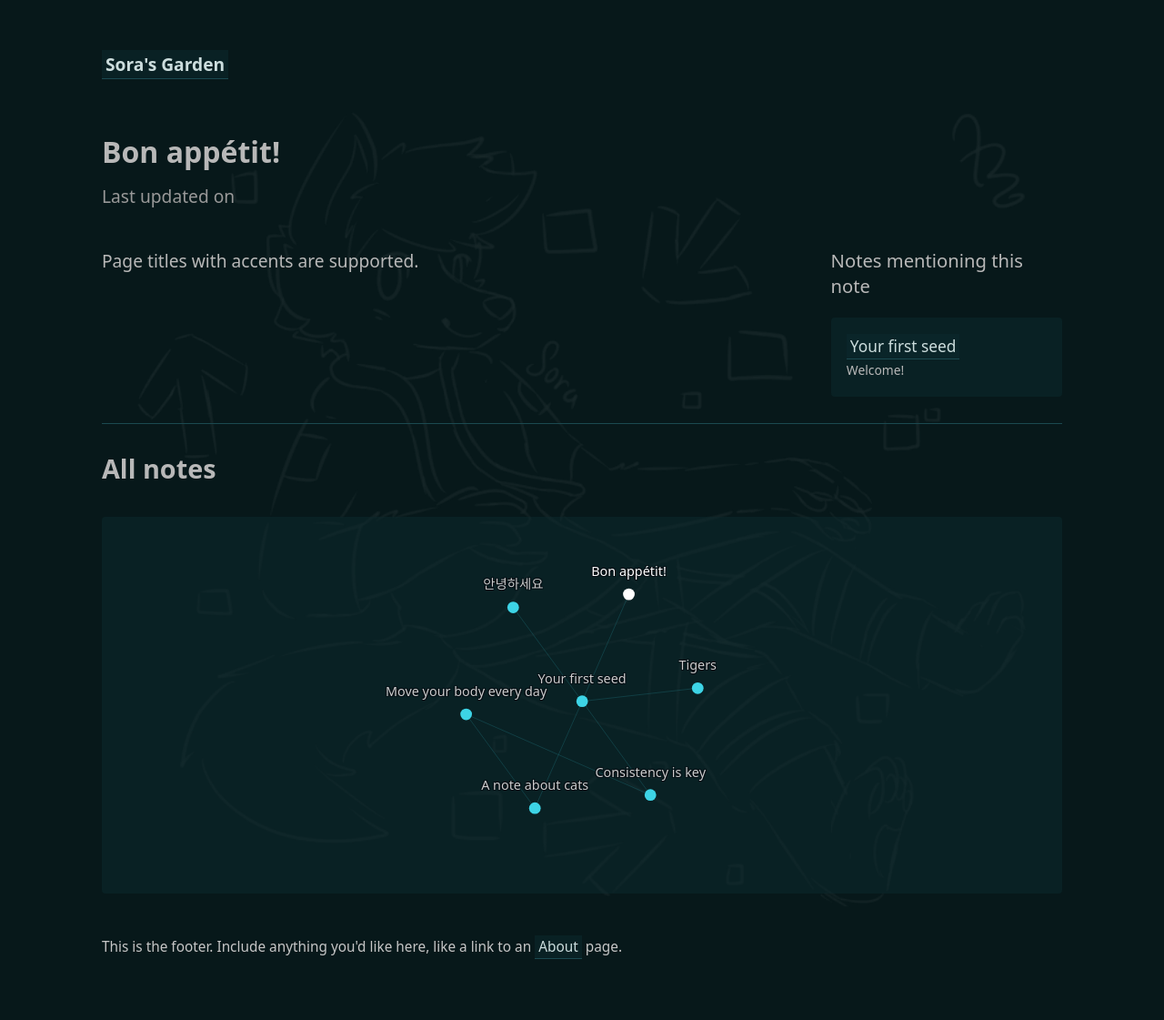
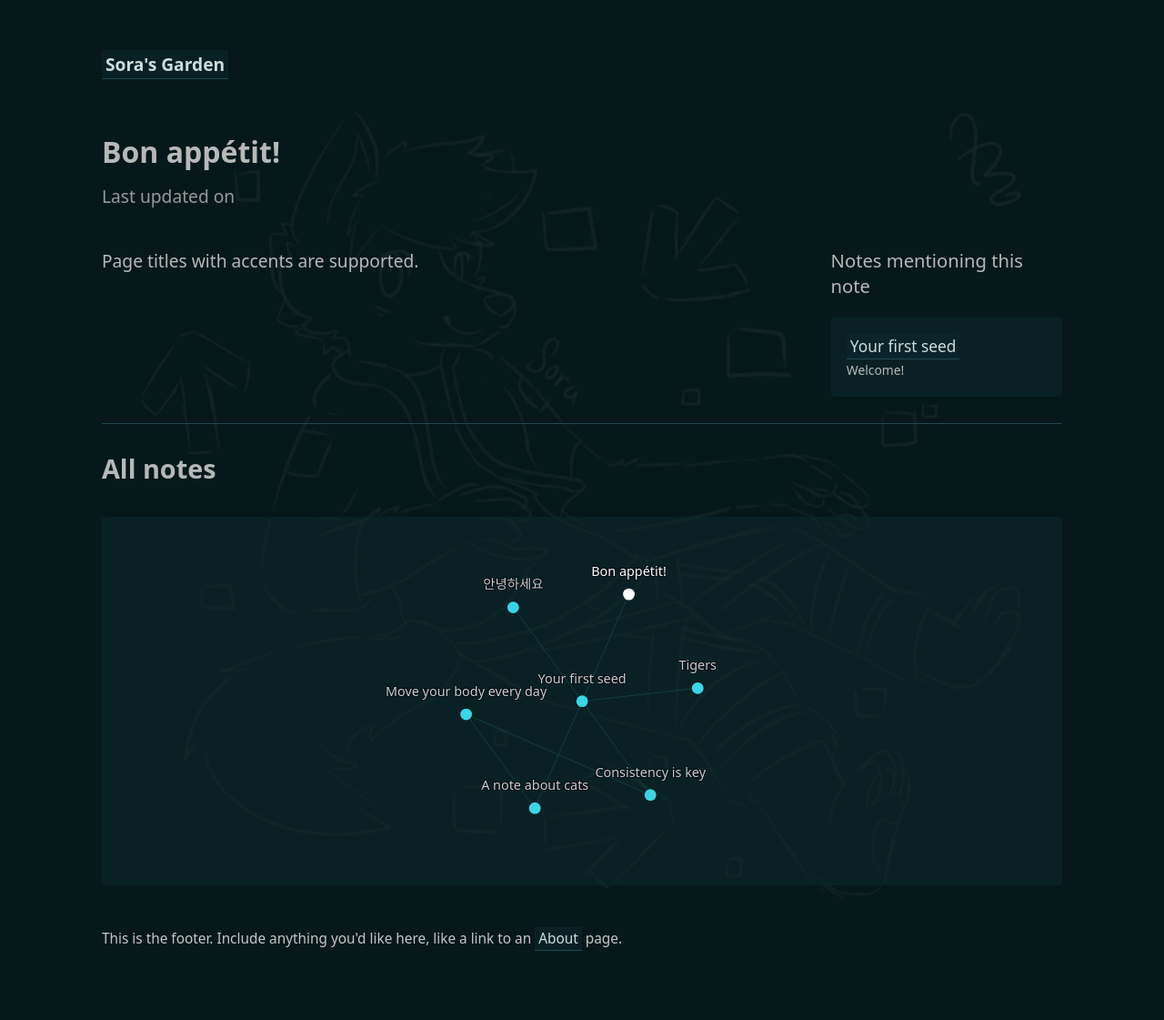
Before and after one commit to HeySora/garden.heysora.net, a Jekyll site: the page built from _notes/accents.md, in a window 1280 px wide. Shown: the whole page at 91% size. Built offline with Jekyll 4.4.1, drawn with Linux system fonts in a browser that asks for light colours; some web fonts are replaced.

Commit message:
Fix the note's graph layout

```diff
--- a/_includes/notes_graph.html
+++ b/_includes/notes_graph.html
@@ -35,6 +35,7 @@
 
   #graph-wrapper > svg {
     max-width: 100%;
+    display: block; /* removes an annoying margin */
   }
 </style>
 
```
